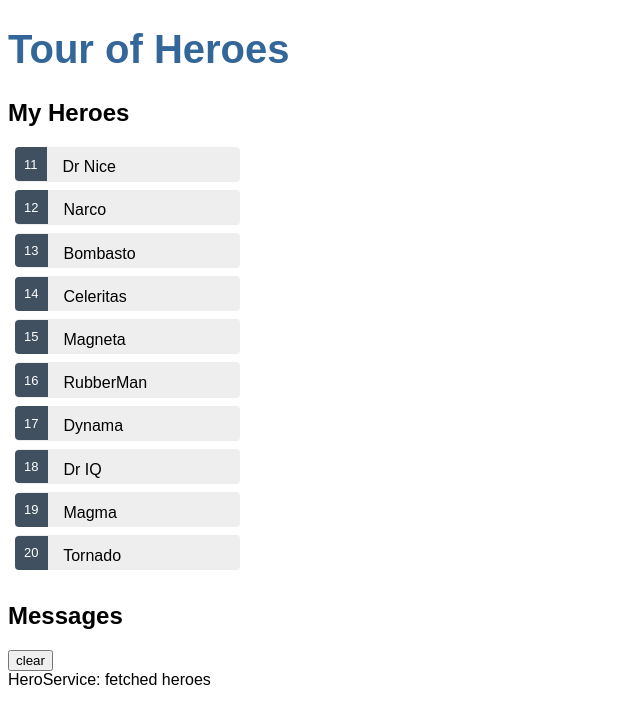
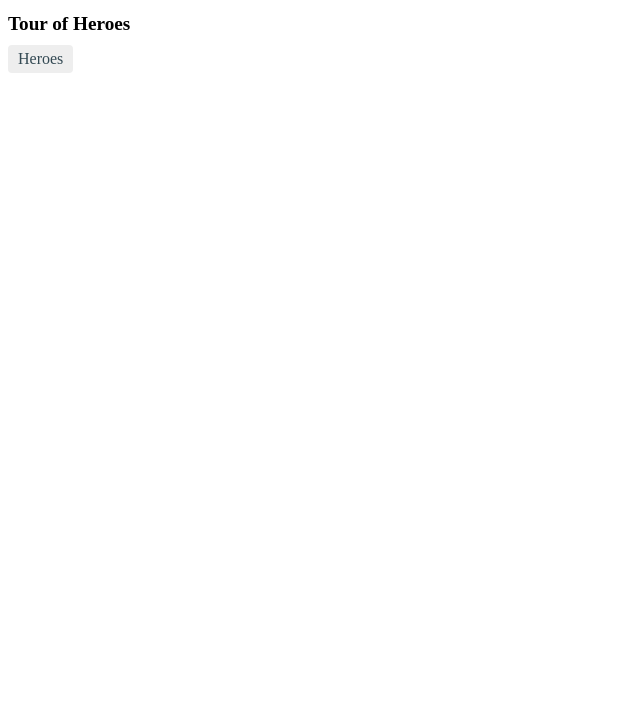
Before and after one commit to soarflat-sandbox/angular-tour-of-heroes-re, an Angular app: page / in a window 1280 px wide. Shown: the top 724 px of the page, without its empty margins (0-640 px from the left). Built offline with nearby package versions, Linux system fonts and the light colour scheme.

Commit message:
feat: ルーティングを実装

```diff
--- a/src/app/app.component.html
+++ b/src/app/app.component.html
@@ -1,3 +1,6 @@
 <h1>{{ title }}</h1>
-<app-heroes></app-heroes>
+<nav>
+  <a routerLink="/heroes">Heroes</a>
+</nav>
+<router-outlet></router-outlet>
 <app-messages></app-messages>
--- a/src/app/app.component.scss
+++ b/src/app/app.component.scss
@@ -1,25 +1,29 @@
-/* Application-wide Styles */
+/* AppComponent's private CSS styles */
 h1 {
-  color: #369;
-  font-family: Arial, Helvetica, sans-serif;
-  font-size: 250%;
+  font-size: 1.2em;
+  margin-bottom: 0;
 }
-h2,
-h3 {
-  color: #444;
-  font-family: Arial, Helvetica, sans-serif;
-  font-weight: lighter;
+h2 {
+  font-size: 2em;
+  margin-top: 0;
+  padding-top: 0;
 }
-body {
-  margin: 2em;
+nav a {
+  padding: 5px 10px;
+  text-decoration: none;
+  margin-top: 10px;
+  display: inline-block;
+  background-color: #eee;
+  border-radius: 4px;
 }
-body,
-input[type="text"],
-button {
-  color: #333;
-  font-family: Cambria, Georgia;
+nav a:visited,
+a:link {
+  color: #334953;
 }
-/* everywhere else */
-* {
-  font-family: Arial, Helvetica, sans-serif;
+nav a:hover {
+  color: #039be5;
+  background-color: #cfd8dc;
 }
+nav a.active {
+  color: #039be5;
+}
--- a/src/app/app.module.ts
+++ b/src/app/app.module.ts
@@ -10,6 +10,7 @@
 // HeroDetailComponent コンポーネントをインポート
 import { HeroDetailComponent } from './hero-detail/hero-detail.component';
 import { MessagesComponent } from './messages/messages.component';
+import { AppRoutingModule } from './app-routing.module';
 
 @NgModule({
   declarations: [
@@ -26,6 +27,8 @@
     // ngModel（双方向バインディング）は FormsModule に属しているため、これをインポートすれば
     // <input [(ngModel)]="currentItem.name" id="eample-ngModal"> のように ngModel を利用できる。
     FormsModule,
+    // AppRoutingModule は RouterModule をエクスポートしているため、アプリ全体でルーティングを利用できるようになる。
+    AppRoutingModule,
   ],
   providers: [],
   bootstrap: [AppComponent],
```
Also changed, not shown: src/app/app-routing.module.ts (added, +31 -0 lines).
